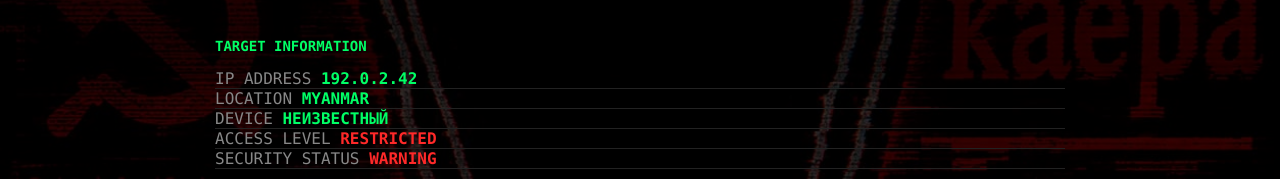
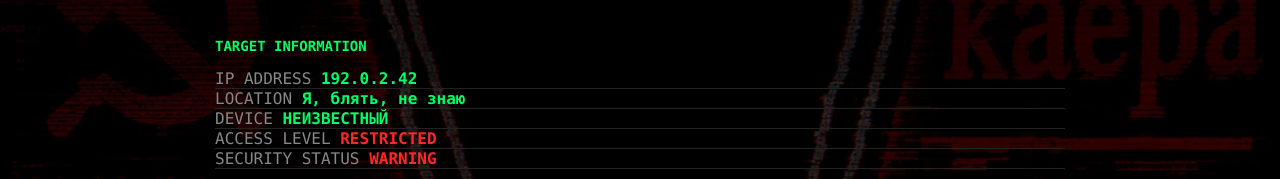
Before and after one commit to Nexoraio-dev/FREEINSTALL-GTA6-100-REAL, a plain HTML site: page index.html in a window 1280 px wide. Shown: the part 718-897 px from the top of the page. Drawn offline with Linux system fonts and the light colour scheme.

```diff
--- a/index.html
+++ b/index.html
@@ -73,7 +73,7 @@ div id="COMPROMISED">
 
             <div class="info-row">
                 <span>LOCATION</span>
-                <strong>MYANMAR</strong>
+                <strong>Я, блять, не знаю</strong>
             </div>
 
             <div class="info-row">
```
